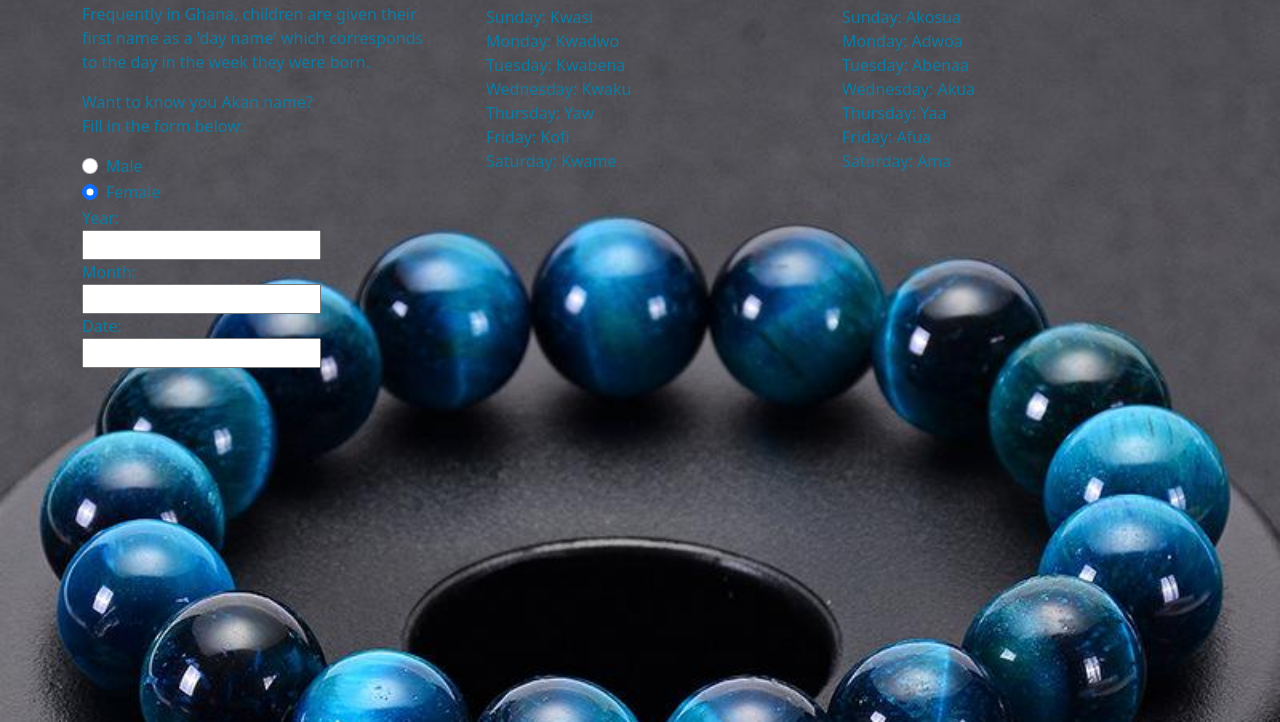
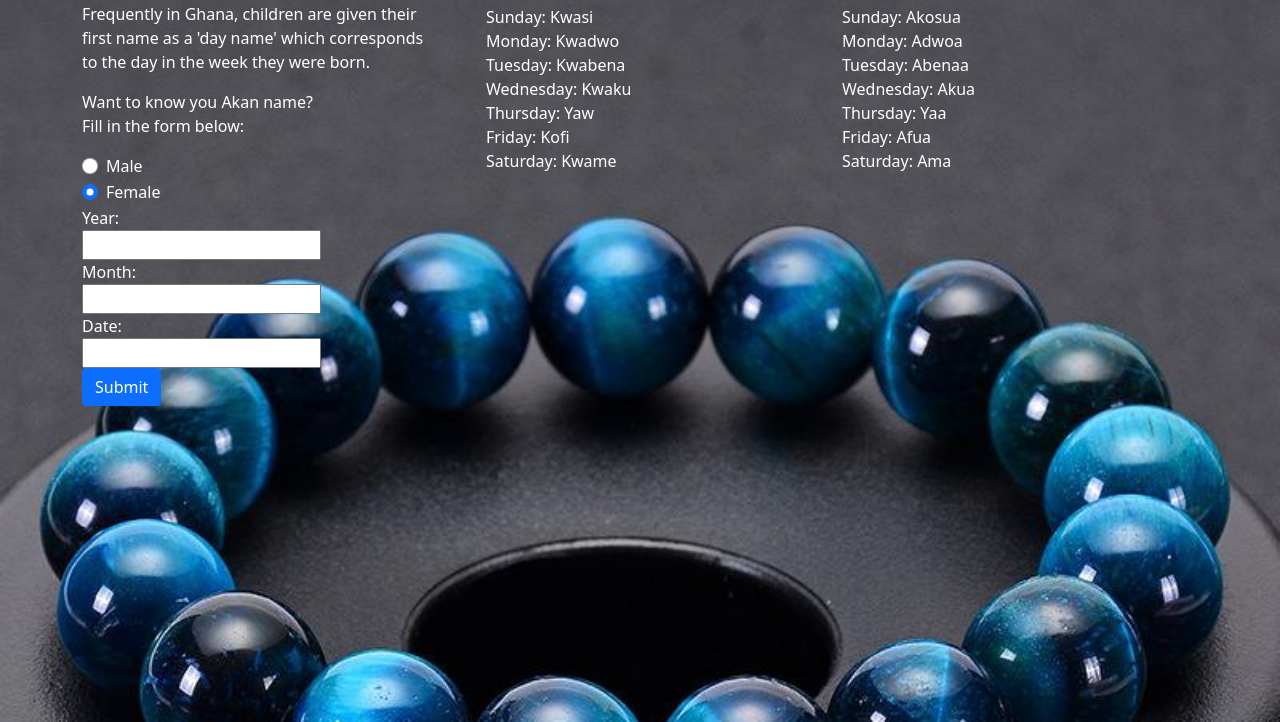
Before and after one commit to Ecline234/Birth-Day-Calculator, a plain HTML site: page index.html in a window 1280 px wide. Shown: the part 78-800 px from the top of the page. Drawn offline with nearby package versions, Linux system fonts and the light colour scheme.

Commit message:
add submit button

```diff
--- a/index.html
+++ b/index.html
@@ -9,7 +9,7 @@
     <link href="https://cdn.jsdelivr.net/npm/bootstrap@5.0.1/dist/css/bootstrap.min.css" rel="stylesheet">
 </head>
 <body>
-  <div class="container" style="color: rgb(13,124,163);">
+  <div class="container" style="color: white;">
     <div class="row">
       <div class="col">
         <h1>Akan Name</h1>
@@ -56,8 +56,7 @@
         </div>
       </div>
     </div>
-
-   <div class="col-sm-2">
+   <div class="col-sm-2" id="form1">
     <form action="">
         <label for="date">Year:</label>
         <input type="number">
@@ -66,8 +65,9 @@
         <label for="day">Date:</label>
         <input type="number">
     </form>
+    <button class="btn btn-primary" type="submit">Submit</button>
 </div>
-
+    <script src="https://cdn.jsdelivr.net/npm/bootstrap@5.0.1/dist/js/bootstrap.bundle.min.js" integrity="sha384-gtEjrD/SeCtmISkJkNUaaKMoLD0//ElJ19smozuHV6z3Iehds+3Ulb9Bn9Plx0x4" crossorigin="anonymous"></script>
     <script src="script.js"></script>
 </body>
 </html>
```
